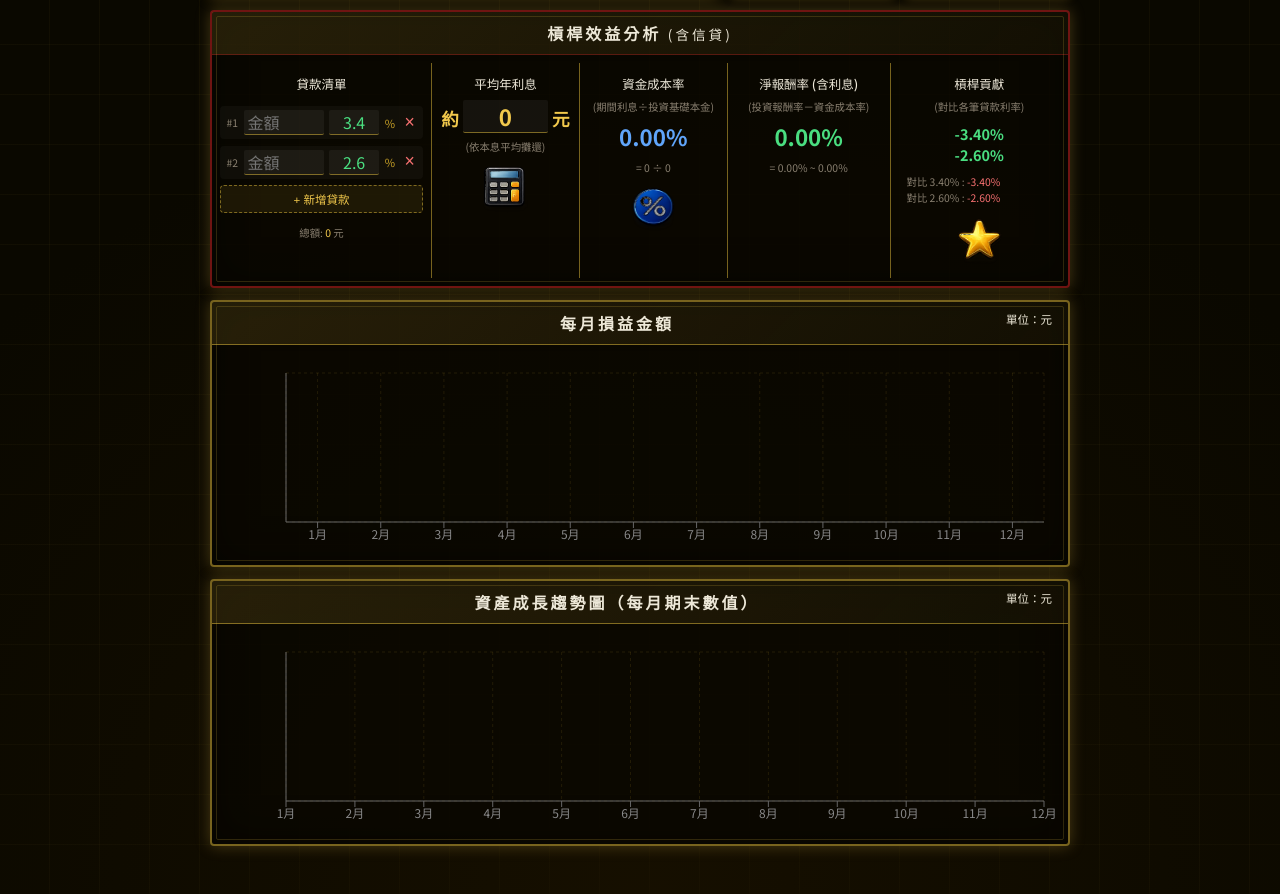
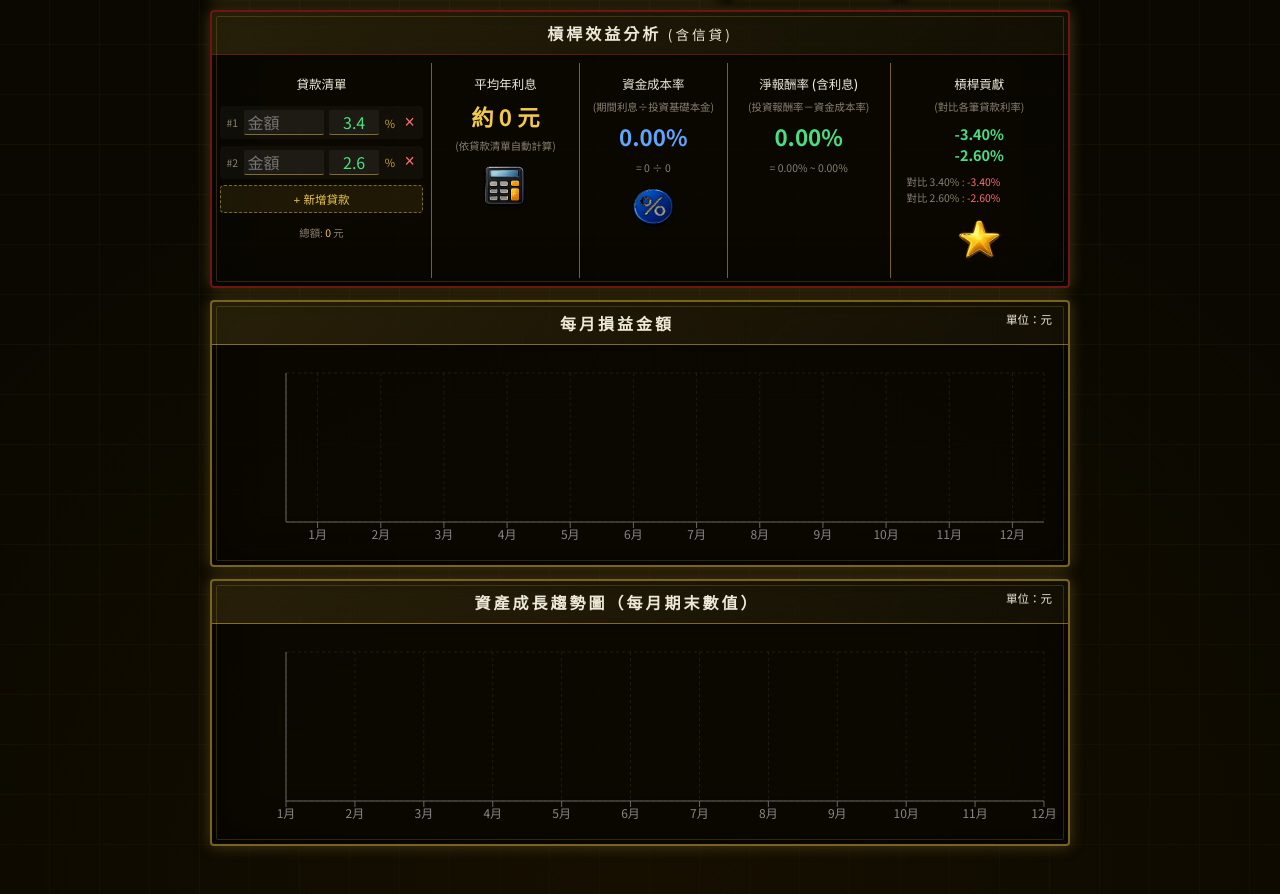
Before and after one commit to CAMISAMA0124/CFK-WEB, a React (Vite) app: page / in a window 1280 px wide. Shown: the part 1054-1948 px from the top of the page. Built offline with nearby package versions, Linux system fonts and the light colour scheme.

Commit message:
feat: automate annual interest calculation from loans

```diff
--- a/src/App.tsx
+++ b/src/App.tsx
@@ -67,7 +67,6 @@ export default function App() {
     if (saved) return JSON.parse(saved);
     return [{ id: '1', amount: 0, rate: '3.4' }, { id: '2', amount: 0, rate: '2.6' }];
   });
-  const [annualInterest, setAnnualInterest] = useState(() => Number(localStorage.getItem('cfk_annualInterest')) || 0);
 
   const [monthlyInputs, setMonthlyInputs] = useState<MonthlyInput[]>(() => {
     const saved = localStorage.getItem('cfk_monthlyInputs');
@@ -83,9 +82,8 @@ export default function App() {
     localStorage.setItem('cfk_year', String(year));
     localStorage.setItem('cfk_initialAssets', String(initialAssets));
     localStorage.setItem('cfk_loans', JSON.stringify(loans));
-    localStorage.setItem('cfk_annualInterest', String(annualInterest));
     localStorage.setItem('cfk_monthlyInputs', JSON.stringify(monthlyInputs));
-  }, [year, initialAssets, loans, annualInterest, monthlyInputs]);
+  }, [year, initialAssets, loans, monthlyInputs]);
 
   const addLoan = () => setLoans([...loans, { id: Date.now().toString(), amount: 0, rate: '2.0' }]);
   const removeLoan = (id: string) => setLoans(loans.filter(l => l.id !== id));
@@ -127,6 +125,7 @@ export default function App() {
     const realReturn = basis > 0 ? totalProfit / basis : 0;
     const growthRate = initialAssets > 0 ? (lastEnd / initialAssets) - 1 : 0;
     const totalLoan = loans.reduce((s, l) => s + l.amount, 0);
+    const annualInterest = loans.reduce((s, l) => s + (l.amount * (parseFloat(l.rate)||0) / 100), 0);
     const periodInterest = (annualInterest / 12) * validCount;
     const capitalCost = basis > 0 ? periodInterest / basis : 0;
     const netReturn = realReturn - capitalCost;
@@ -140,8 +139,8 @@ export default function App() {
     });
 
     return { rows, totalInv, basis, totalProfit, lastEnd, totalIncrease, realReturn, growthRate,
-             totalLoan, periodInterest, capitalCost, netReturn, validCount, contributions };
-  }, [initialAssets, monthlyInputs, loans, annualInterest]);
+             totalLoan, annualInterest, periodInterest, capitalCost, netReturn, validCount, contributions };
+  }, [initialAssets, monthlyInputs, loans]);
 
   const chartData = calc.rows.map(r => ({ name: `${r.month}月`, profit: r.profit, endAsset: r.end }));
 
@@ -319,12 +318,10 @@ export default function App() {
 
             <div className="leverage-cell">
               <div className="leverage-label">平均年利息</div>
-              <div className="leverage-val text-gold">
-                約 <input className="inline-input" style={{width:'85px', fontSize:'1.4rem', fontWeight:700}}
-                  value={annualInterest}
-                  onChange={e=>setAnnualInterest(+e.target.value.replace(/,/g,''))} /> 元
+              <div className="leverage-val text-gold" style={{fontSize:'1.4rem', fontWeight:700}}>
+                約 {fmt(calc.annualInterest)} 元
               </div>
-              <div className="leverage-sublabel">(依本息平均攤還)</div>
+              <div className="leverage-sublabel">(依貸款清單自動計算)</div>
               <img src={IC.calc} alt="calculator" style={{width:48,height:48,marginTop:'0.25rem'}}/>
             </div>
 
```
